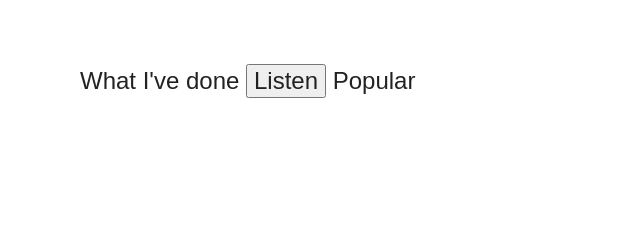
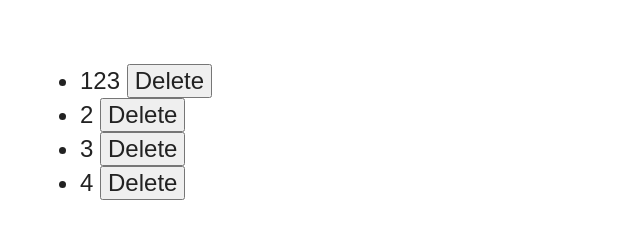
Before and after one commit to mecozma/BackboneApp, a plain HTML site: page index.html in a window 1280 px wide. Shown: the whole page, without its empty margins (0-640 px from the left). Drawn offline with Linux system fonts and the light colour scheme.

Commit message:
Finished Backbone Views section

```diff
--- a/index.html
+++ b/index.html
@@ -15,7 +15,7 @@
     </head>
     <body>
         <ul id="songs"></ul>
-
+        <ul id="cars"></ul>
         <!-- Templates -->
         <script id="songTemplate" type="text/html">
         <%= title %>
@@ -23,6 +23,10 @@
         <% if (plays > 1000) { %>
             <span class="popular">Popular</span>
         <% } %>
+        </script>
+        <script id="vehicleTemplate" type="text/html">
+            <%= registrationNumber %>
+            <button class="delete">Delete</button>
         </script>
 
         <!-- Libraries -->
--- a/js/main.js
+++ b/js/main.js
@@ -325,23 +325,94 @@
 // songsView.render();
 
 
-//Templating
+// //Templating
 
-var Song = Backbone.Model.extend();
+// var Song = Backbone.Model.extend();
 
-var SongView = Backbone.View.extend({
-render: function() {
-	// this.$el.html(this.model.get('title') + ' ' + '<button>Listen</button');
+// var SongView = Backbone.View.extend({
+// render: function() {
+// 	// this.$el.html(this.model.get('title') + ' ' + '<button>Listen</button');
 
-	var template = _.template($('#songTemplate').html());
-	var html = template(this.model.toJSON());
-	this.$el.html(html);
+// 	var template = _.template($('#songTemplate').html());
+// 	var html = template(this.model.toJSON());
+// 	this.$el.html(html);
 
-	return this;
+// 	return this;
+// }
+// });
+
+// var song = new Song({title: 'What I\'ve done', plays: 1000000});
+
+// var songView = new SongView({el: '#songs', model: song});
+// songView.render();
+
+//Backbone Views miniproject
+
+var Vehicle = Backbone.Model.extend({
+	defaults: {
+		id: ''
 }
 });
 
-var song = new Song({title: 'What I\'ve done', plays: 1000000});
+var Vehicles = Backbone.Collection.extend({ model: Vehicle });
 
-var songView = new SongView({el: '#songs', model: song});
-songView.render();
+var VehicleView = Backbone.View.extend({
+	tagName: 'li',
+	className: 'vehicle',
+	events: {
+		'click .delete':'onClick'
+	},
+	onClick: function() {
+		this.remove();
+		console.log('I hear a click!');
+	},
+	 render: function () {
+	// 	this.$el.html(this.model.get('registrationNumber') + '<button class="delete">Delete</button>');
+		var template = _.template($('#vehicleTemplate').html());
+		var html = template(this.model.toJSON());
+		this.$el.html(html);
+		this.$el.attr('id', this.model.id);
+		return this;
+	},
+	attributes: {
+		'data': 'data-color'
+	}
+});
+
+var VehiclesView = Backbone.View.extend({
+	tagName: 'ul',
+	initialize: function() {
+		this.model.on('add', this.onVehicleAdded, this);
+		this.model.on('remove', this.onVehicleRemoved, this);
+	},
+	onVehicleAdded: function(vehicle) {
+		var vehicleView = new VehicleView({model: vehicle});
+
+		this.$el.append(vehicleView.render().$el);
+		console.log("A vehicle has been added to the collection");
+	},
+	onVehicleRemoved: function(vehicle) {
+		// this.$el.find('li#' + vehicle.id).remove();
+		this.$('li#' + vehicle.id).remove();
+		console.log('A vehicle has been removed from the collection');
+	},
+	render: function () {
+		var self = this;
+		this.model.each(function (vehicle) {
+			var vehicleView = new VehicleView({ model: vehicle });
+			self.$el.append(vehicleView.render().$el);
+
+		});
+	}
+});
+
+
+var vehicles = new Vehicles([
+	new Vehicle({ id: 1, registrationNumber: 123 }),
+	new Vehicle({ id: 2, registrationNumber: 2 }),
+	new Vehicle({ id: 3, registrationNumber: 3 }),
+	new Vehicle({ id: 4, registrationNumber: 4 })
+]);
+
+var vehiclesView = new VehiclesView({ el: '#cars', model: vehicles });
+vehiclesView.render();
```
